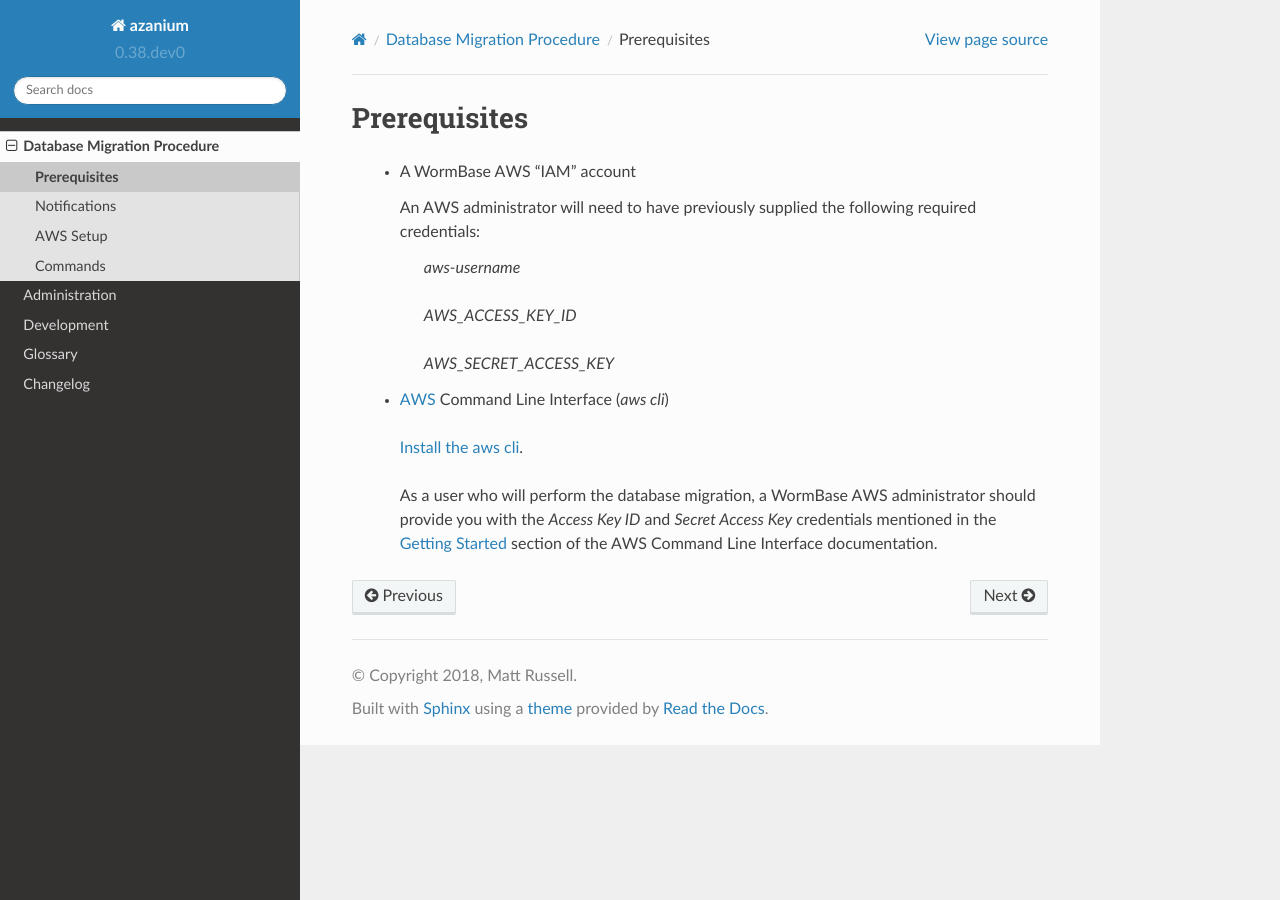
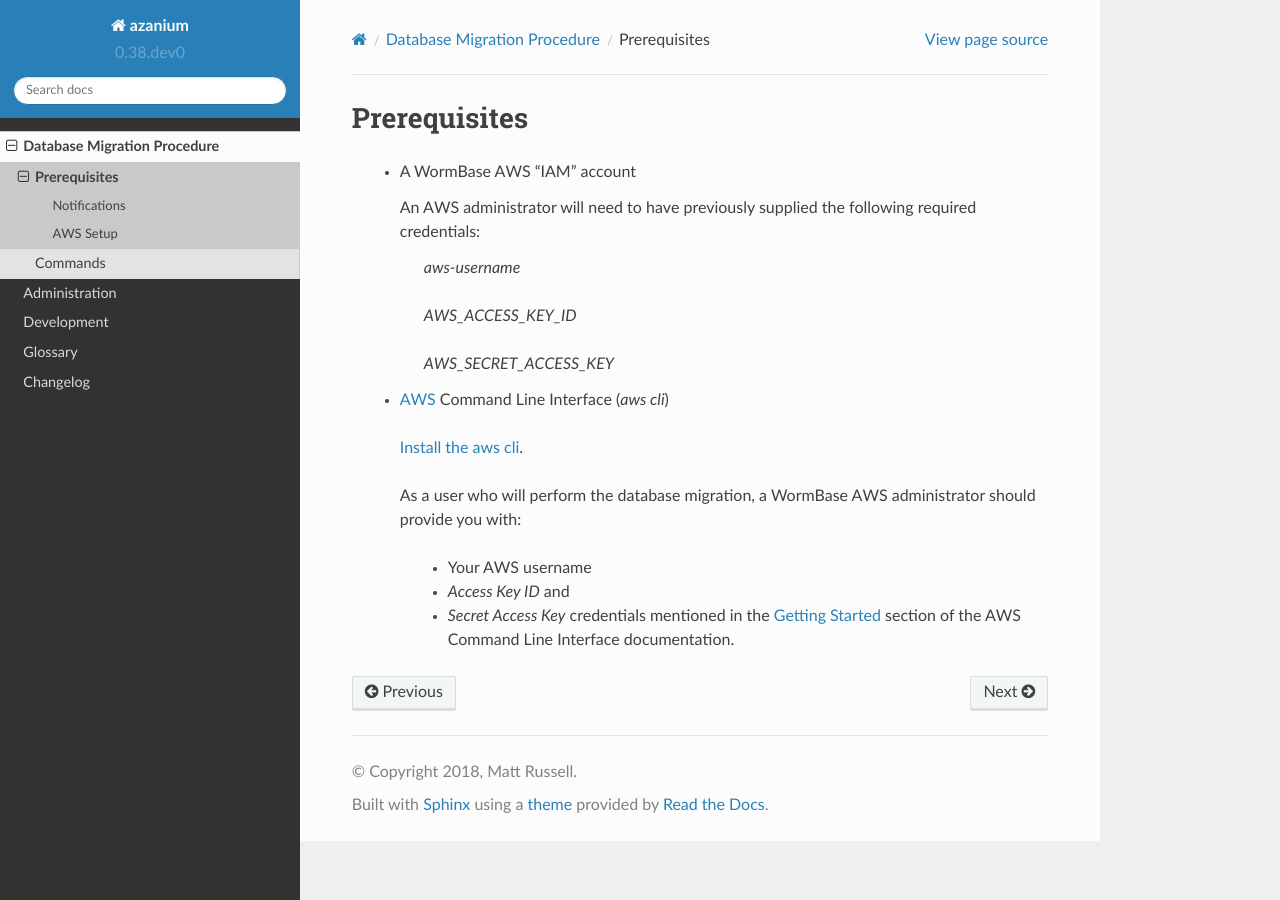
Before and after one commit to WormBase/db-migration, a Sphinx documentation site: the page built from docs/source/user/setup/index.rst, in a window 1280 px wide. Built offline with Sphinx 7.4.7 and the Read the Docs theme 2.0.0, drawn with Linux system fonts in a browser that asks for light colours.

Commit message:
Prepare for release (WS266 migration run attempt 2).

```diff
--- a/changelog.rst
+++ b/changelog.rst
@@ -5,8 +5,8 @@
 0.38 (unreleased)
 =================
 
-- Nothing changed yet.
-
+- Fixed dependency issue with `awscli`.
+- Improved docs.
 
 0.37 (2018-06-12)
 =================
--- a/docs/source/user/index.rst
+++ b/docs/source/user/index.rst
@@ -21,7 +21,5 @@ the migration process.
    :hidden:
    :maxdepth: 1
 
-   prerequisites
-   notifications
-   setup
+   setup/index
    commands
--- a/docs/source/user/setup.rst
+++ b/docs/source/user/setup/aws_setup.rst
@@ -42,7 +42,7 @@ repository's `latest release page`_.
 .. code-block:: bash
 
    # Ensure to install the latest aws cli:
-   pip3 install --user --upgrade awscli
+   pip3 install --user "awscli==1.15.36"
    # To install the latest version of the db migration code:
    pip3 install --user "$AZANIUM_WHEEL_URL"
 
--- a/docs/source/user/prerequisites.rst
+++ b/docs/source/user/setup/index.rst
@@ -18,9 +18,21 @@ Prerequisites
    `Install the aws cli`_.
 
    As a user who will perform the database migration, a WormBase AWS
-   administrator should provide you with the `Access Key ID` and
-   `Secret Access Key` credentials mentioned in the `Getting Started`_
-   section of the AWS Command Line Interface documentation.
+   administrator should provide you with:
+
+    * Your AWS username
+    * `Access Key ID` and
+    * `Secret Access Key` credentials mentioned in the `Getting
+      Started`_ section of the AWS Command Line Interface
+      documentation.
+
+
+.. toctree::
+   :hidden:
+   :maxdepth: 1
+
+   notifications
+   aws_setup
 
 
 .. _`Install the aws cli`: https://aws.amazon.com/cli/
--- a/requirements.txt
+++ b/requirements.txt
@@ -1,8 +1,8 @@
 Markdown==2.6.8
 PyYAML==3.12
 awacs==0.6.2
-boto3==1.4.4
-botocore==1.5.80
+boto3==1.7.36
+botocore==1.10.36
 circus==0.14.0
 click==6.7
 configobj==5.0.6
```
Also changed, not shown: docs/source/user/setup/notifications.rst (renamed from docs/source/user/notifications.rst).
